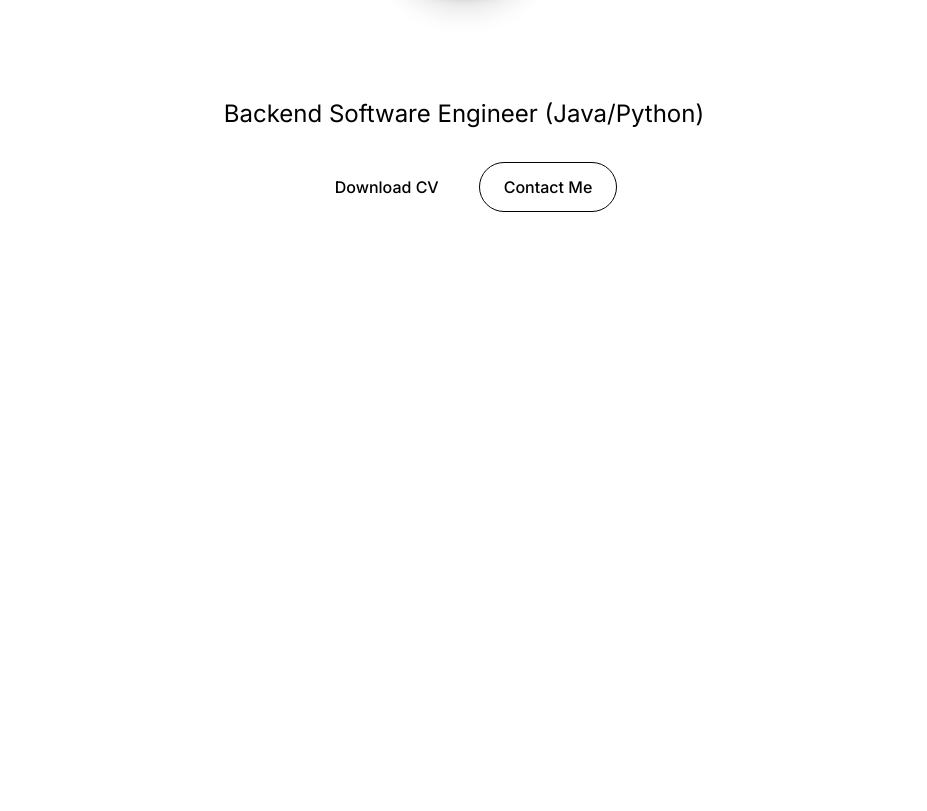
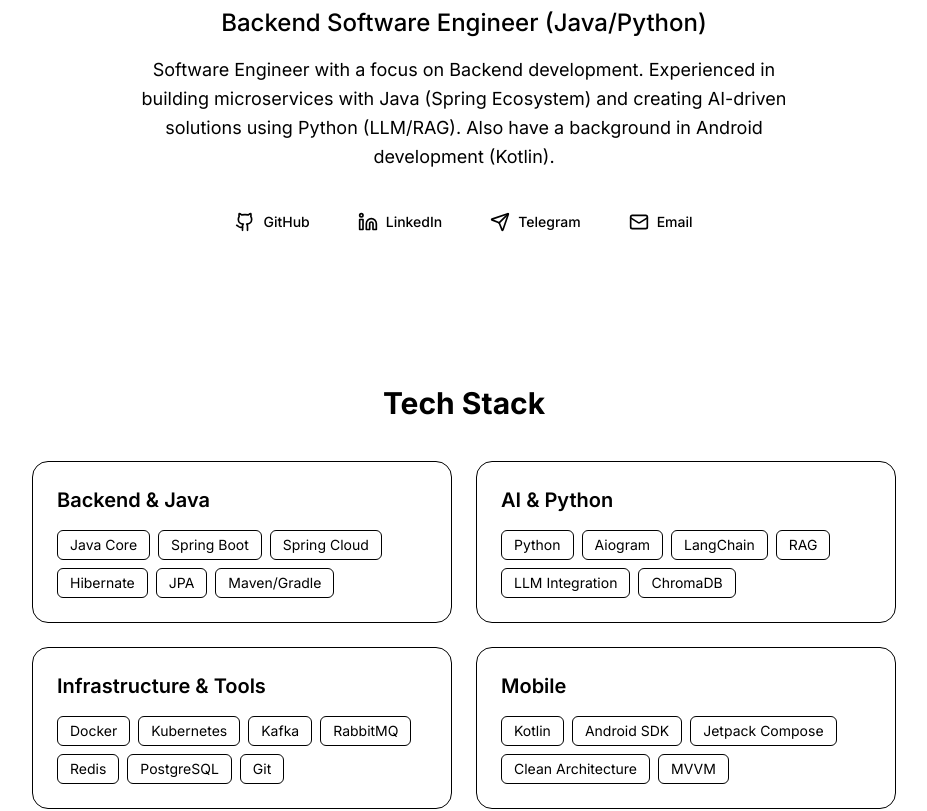
Before and after one commit to UladzislauShuman/cv-site, a Next.js app: page / in a window 1280 px wide. Shown: the part 415-1226 px from the top of the page, without its empty margins (176-1103 px from the left). Before the commit the page ends 800 px from the top, so only its background shows below. Built offline with nearby package versions, Linux system fonts and the light colour scheme.

Commit message:
added links to social networks, techstack info

```diff
--- a/app/page.tsx
+++ b/app/page.tsx
@@ -1,51 +1,43 @@
 "use client";
 
-import { Header } from "@/components/Header"
+import { Header } from "@/components/Header";
+import { Socials } from "@/components/Socials";
+import { TechStack } from "@/components/TechStack";
 import Image from "next/image";
 import { useLanguage } from "@/context/LanguageContext";
 import avatarImage from "@/assets/my-photo.jpg";
+import { motion } from "framer-motion";
 
 export default function Home() {
     const { t } = useLanguage();
 
     return (
-        <main className="min-h-screen bg-white dark:bg-black text-black dark:text-white transition-colors duration-300">
+        <main className="min-h-screen bg-white dark:bg-black text-black dark:text-white transition-colors duration-300 pb-20">
             <Header />
+            <section className="flex flex-col items-center justify-center min-h-[90vh] pt-20 p-4 text-center">
+                <motion.div
+                    initial={{ scale: 0 }} animate={{ scale: 1 }} transition={{ type: "spring", stiffness: 100 }}
+                    className="relative w-32 h-32 md:w-48 md:h-48 rounded-full overflow-hidden mb-6 border-4 border-gray-200 dark:border-gray-800 shadow-xl"
+                >
+                    <Image src={avatarImage} alt="Avatar" fill className="object-cover" priority placeholder="blur" />
+                </motion.div>
 
-            <section className="flex flex-col items-center justify-center min-h-screen pt-16 p-4 text-center">
-
-                <div className="relative w-32 h-32 md:w-48 md:h-48 rounded-full overflow-hidden mb-6 border-4
-                    border-gray-200 dark:border-gray-800 shadow-xl">
-                    <Image
-                        src={avatarImage}
-                        alt="Avatar"
-                        fill
-                        className="object-cover"
-                        priority
-                        placeholder="blur"
-                    />
-                </div>
-
-                <h1 className="text-4xl md:text-6xl font-bold mb-4 bg-clip-text text-transparent bg-gradient-to-r from-blue-600 to-purple-600">
-                    {t("personal.name")}
-                </h1>
-
-                <p className="text-lg md:text-2xl text-gray-600 dark:text-gray-300 mb-8 max-w-2xl">
-                    {t("personal.role")}
-                </p>
-
-                <div className="flex gap-4">
-                    <button className="px-6 py-3 bg-blue-600 text-white rounded-full font-medium hover:bg-blue-700
-                        transition transform hover:scale-105">
-                        {t("buttons.resume")}
-                    </button>
-                    <button className="px-6 py-3 border border-gray-300 dark:border-gray-700 rounded-full
-                        font-medium hover:bg-gray-100 dark:hover:bg-gray-800 transition">
-                        {t("buttons.contact")}
-                    </button>
-                </div>
+                <motion.div
+                    initial={{ opacity: 0, y: 20 }} animate={{ opacity: 1, y: 0 }} transition={{ delay: 0.2 }}
+                >
+                    <h1 className="text-4xl md:text-6xl font-bold mb-4 bg-clip-text text-transparent bg-gradient-to-r from-blue-600 to-purple-600">
+                        {t("personal.name")}
+                    </h1>
+                    <p className="text-xl md:text-2xl font-medium text-gray-800 dark:text-gray-200 mb-4">
+                        {t("personal.role")}
+                    </p>
+                    <p className="text-md md:text-lg text-gray-600 dark:text-gray-400 max-w-2xl mx-auto mb-8 leading-relaxed">
+                        {t("personal.about")}
+                    </p>
+                    <Socials />
+                </motion.div>
             </section>
-
+            <TechStack />
         </main>
-    )
+    );
 }
--- /dev/null
+++ b/components/Socials.tsx
@@ -0,0 +1,33 @@
+"use client";
+
+import { Github, Linkedin, Mail, Send, Phone } from "lucide-react";
+import { useLanguage } from "@/context/LanguageContext";
+
+export function Socials() {
+    const { t } = useLanguage();
+    const contact = t("contact");
+
+    return (
+        <div className="flex flex-wrap justify-center gap-4 mt-6">
+            <SocialButton href={contact.github} icon={<Github size={20} />} label="GitHub" />
+            <SocialButton href={contact.linkedin} icon={<Linkedin size={20} />} label="LinkedIn" />
+            <SocialButton href={contact.telegram} icon={<Send size={20} />} label="Telegram" />
+            <SocialButton href={`mailto:${contact.email}`} icon={<Mail size={20} />} label="Email" />
+        </div>
+    );
+}
+
+function SocialButton({ href, icon, label }: { href: string; icon: React.ReactNode; label: string }) {
+    return (
+        <a
+            href={href}
+            target="_blank"
+            rel="noopener noreferrer"
+            className="flex items-center gap-2 px-4 py-2 bg-gray-100 dark:bg-gray-800 rounded-full
+                 hover:bg-gray-200 dark:hover:bg-gray-700 transition transform hover:scale-105"
+        >
+            {icon}
+            <span className="text-sm font-medium">{label}</span>
+        </a>
+    );
+}
--- /dev/null
+++ b/components/TechStack.tsx
@@ -0,0 +1,44 @@
+"use client";
+
+import { useLanguage } from "@/context/LanguageContext";
+import { motion } from "framer-motion";
+
+export function TechStack() {
+    const { t } = useLanguage();
+    const skills = t("skills") as Array<{ category: string; items: string[] }>;
+
+    return (
+        <section className="w-full max-w-4xl mx-auto mt-20 px-4">
+            <h2 className="text-3xl font-bold text-center mb-10">
+                {t("sectionTitles.stack")}
+            </h2>
+
+            <div className="grid grid-cols-1 md:grid-cols-2 gap-6">
+                {skills.map((skillGroup, index) => (
+                    <motion.div
+                        key={skillGroup.category}
+                        initial={{ opacity: 0, y: 20 }}
+                        whileInView={{ opacity: 1, y: 0 }}
+                        transition={{ delay: index * 0.1 }}
+                        viewport={{ once: true }}
+                        className="p-6 rounded-2xl bg-gray-50 dark:bg-zinc-900 border border-gray-200 dark:border-zinc-800"
+                    >
+                        <h3 className="text-xl font-semibold mb-4 text-blue-600 dark:text-blue-400">
+                            {skillGroup.category}
+                        </h3>
+                        <div className="flex flex-wrap gap-2">
+                            {skillGroup.items.map((item) => (
+                                <span
+                                    key={item}
+                                    className="px-3 py-1 text-sm bg-white dark:bg-zinc-800 rounded-md border border-gray-200 dark:border-zinc-700"
+                                >
+                  {item}
+                </span>
+                            ))}
+                        </div>
+                    </motion.div>
+                ))}
+            </div>
+        </section>
+    );
+}
--- a/data/resume.ts
+++ b/data/resume.ts
@@ -1,3 +1,5 @@
+import { Github, Linkedin, Mail, Send, Phone } from "lucide-react";
+
 export type Language = "en" | "ru";
 
 export const RESUME_DATA = {
@@ -6,56 +8,61 @@
             name: "Uladzislau Shuman",
             role: "Backend Software Engineer (Java/Python)",
             location: "Minsk, Belarus",
-            about: "Backend Software Engineer focused on Java (Spring Ecosystem) and Python (AI/LLM integrations). Experience with Microservices, Docker, Kafka, and Cloud services. Passionate about Clean Architecture and building scalable systems.",
-            availability: "Open for opportunities",
+            about: "Software Engineer with a focus on Backend development. Experienced in building microservices with Java (Spring Ecosystem) and creating AI-driven solutions using Python (LLM/RAG). Also have a background in Android development (Kotlin).",
         },
-        links: {
+        contact: {
+            email: "sumanvlad36@gmail.com",
+            telegram: "https://t.me/ushale1",
+            linkedin: "https://www.linkedin.com/in/uladzislau-shuman-1b66b1321/",
             github: "https://github.com/UladzislauShuman",
-            linkedin: "https://www.linkedin.com/in/uladzislau-shuman-1b66b1321/",
-            telegram: "https://t.me/ushale1",
-            email: "sumanvlad36@gmail.com",
+            phones: [
+                "+375 (29) 377-37-38",
+                "+48-504-540-805"
+            ]
         },
-        nav: {
+        sectionTitles: {
             about: "About",
+            stack: "Tech Stack",
             experience: "Experience",
             projects: "Projects",
-            contact: "Contact",
         },
-        ui: {
-            toggleTheme: "Toggle Theme",
-            switchLanguage: "Switch Language",
-        },
-        buttons: {
-            resume: "Download CV",
-            contact: "Contact Me",
-        },
+
+        skills: [
+            {
+                category: "Backend & Java",
+                items: ["Java Core", "Spring Boot", "Spring Cloud", "Hibernate", "JPA", "Maven/Gradle"]
+            },
+            {
+                category: "AI & Python",
+                items: ["Python", "Aiogram", "LangChain", "RAG", "LLM Integration", "ChromaDB"]
+            },
+            {
+                category: "Infrastructure & Tools",
+                items: ["Docker", "Kubernetes", "Kafka", "RabbitMQ", "Redis", "PostgreSQL", "Git"]
+            },
+            {
+                category: "Mobile",
+                items: ["Kotlin", "Android SDK", "Jetpack Compose", "Clean Architecture", "MVVM"]
+            },
+            {
+                category: "Core Concepts",
+                items: ["OOP & SOLID", "Design Patterns", "Algorithms & Data Structures", "Microservices", "CI/CD"]
+            }
+        ],
         experience: [
             {
                 company: "IFortex",
                 role: "Java Backend Developer Intern",
                 date: "July 2025 – Aug 2025",
-                description: "Designed Emergency Service system. Merged 3 services (User, Billing, Notification) via Spring Cloud Gateway. Implemented 2FA (Email/Google Auth), JWT validation, and RBAC. Integrated Stripe for payments and Azure Blob Storage for doc validation.",
-                tags: ["Java", "Spring Cloud", "Microservices", "Docker", "Redis", "RabbitMQ"]
+                description: "Designed Emergency Service system. Merged 3 services (User, Billing, Notification) via Spring Cloud Gateway. Implemented 2FA, JWT validation, and RBAC. Integrated Stripe and Azure Blob Storage.",
             },
             {
                 company: "FileFolio (Team Project)",
                 role: "Backend Developer",
                 date: "Sep 2025 – Dec 2025",
-                description: "Developed a Telegram Mini App acting as a cloud storage. Built Python bot (Aiogram), deployed on Google Cloud, connected to Supabase (Postgres). Optimized local deployment.",
-                tags: ["Python", "Aiogram", "Google Cloud", "Supabase"]
+                description: "Developed a Telegram Mini App acting as cloud storage. Built Telegram bot (Aiogram), deployed on Google Cloud, connected to Supabase (Postgres).",
             }
         ],
-        education: [
-            {
-                school: "Belarusian State University (FPMI)",
-                degree: "Computer Science / System Analysis",
-                date: "2023 – 2027",
-            }
-        ],
-        skills: [
-            "Java Core", "Spring Boot", "Spring Cloud", "Python", "SQL",
-            "PostgreSQL", "Redis", "Kafka", "Docker", "Git", "RAG/LLM"
-        ]
     },
 
     ru: {
@@ -63,55 +70,59 @@
             name: "Владислав Шуман",
             role: "Backend Software Engineer (Java/Python)",
             location: "Минск, Беларусь",
-            about: "Backend разработчик (Java/Spring Framework). Опыт создания Telegram ботов на Python, интеграции LLM и RAG архитектуры. Использую микросервисный подход, Docker, Kafka. Интересуюсь архитектурой приложений и чистым кодом.",
-            availability: "Открыт к предложениям",
+            about: "Software Engineer с фокусом на Backend. Опыт разработки микросервисов на Java (Spring) и создания AI-решений на Python (LLM/RAG). Также разрабатывал Android-приложения на Kotlin.",
         },
-        links: {
+        contact: {
+            email: "sumanvlad36@gmail.com",
+            telegram: "https://t.me/ushale1",
+            linkedin: "https://www.linkedin.com/in/uladzislau-shuman-1b66b1321/",
             github: "https://github.com/UladzislauShuman",
-            linkedin: "https://www.linkedin.com/in/uladzislau-shuman-1b66b1321/",
-            telegram: "https://t.me/ushale1",
-            email: "sumanvlad36@gmail.com",
+            phones: [
+                "+375 (29) 377-37-38",
+                "+48-504-540-805"
+            ]
         },
-        nav: {
+        sectionTitles: {
             about: "Обо мне",
-            experience: "Опыт",
+            stack: "Технологии",
+            experience: "Опыт работы",
             projects: "Проекты",
-            contact: "Контакты",
         },
-        ui: {
-            toggleTheme: "Переключить тему",
-            switchLanguage: "Сменить язык",
-        },
-        buttons: {
-            resume: "Скачать резюме",
-            contact: "Написать мне",
-        },
+        skills: [
+            {
+                category: "Backend & Java",
+                items: ["Java Core", "Spring Boot", "Spring Cloud", "Hibernate", "JPA", "Maven/Gradle"]
+            },
+            {
+                category: "AI & Python",
+                items: ["Python", "Aiogram", "LangChain", "RAG", "LLM Integration", "ChromaDB"]
+            },
+            {
+                category: "Инфраструктура",
+                items: ["Docker", "Kubernetes", "Kafka", "RabbitMQ", "Redis", "PostgreSQL", "Git"]
+            },
+            {
+                category: "Mobile",
+                items: ["Kotlin", "Android SDK", "Jetpack Compose", "Clean Architecture", "MVVM"]
+            },
+            {
+                category: "Фундамент",
+                items: ["OOP & SOLID", "Паттерны проектирования", "Алгоритмы и Структуры данных", "Микросервисы", "CI/CD"]
+            }
+        ],
         experience: [
             {
                 company: "IFortex",
                 role: "Стажер Java Backend Developer",
                 date: "Июль 2025 – Август 2025",
-                description: "Проект Emergency Service. Спроектировал 3 сервиса (User, Billing, Notification) через Spring Cloud Gateway. Реализовал гибридную аутентификацию (2FA), JWT, динамические права доступа. Интегрировал Stripe и Azure Blob Storage. Использовал RabbitMQ и Redis.",
-                tags: ["Java", "Spring Cloud", "Microservices", "Docker", "Redis", "RabbitMQ"]
+                description: "Проект Emergency Service. Спроектировал 3 сервиса через Spring Cloud Gateway. Реализовал 2FA, JWT, RBAC. Интегрировал Stripe и Azure Blob Storage.",
             },
             {
                 company: "FileFolio (Командный проект)",
                 role: "Backend Developer",
                 date: "Сент 2025 – Дек 2025",
-                description: "Telegram Mini App (аналог Google Drive). Сделал бота на Python + Aiogram. Деплой на Google Cloud, база данных Supabase. Оптимизировал запуск системы.",
-                tags: ["Python", "Aiogram", "Google Cloud", "Supabase"]
+                description: "Telegram Mini App (облачное хранилище). Разработал бота на Python + Aiogram. Деплой на Google Cloud, база данных Supabase.",
             }
         ],
-        education: [
-            {
-                school: "БГУ ФПМИ",
-                degree: "Информатика / Системный анализ",
-                date: "2023 – 2027",
-            }
-        ],
-        skills: [
-            "Java Core", "Spring Boot", "Spring Cloud", "Python", "SQL",
-            "PostgreSQL", "Redis", "Kafka", "Docker", "Git", "RAG/LLM"
-        ]
     }
 } as const;
```
